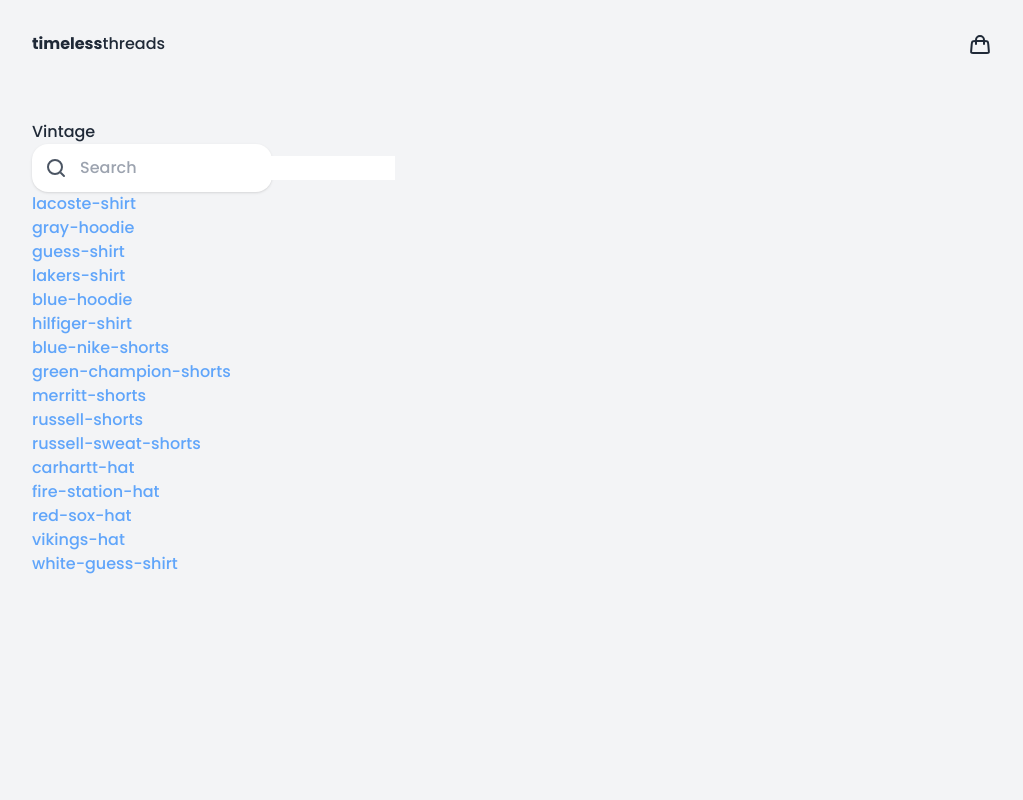
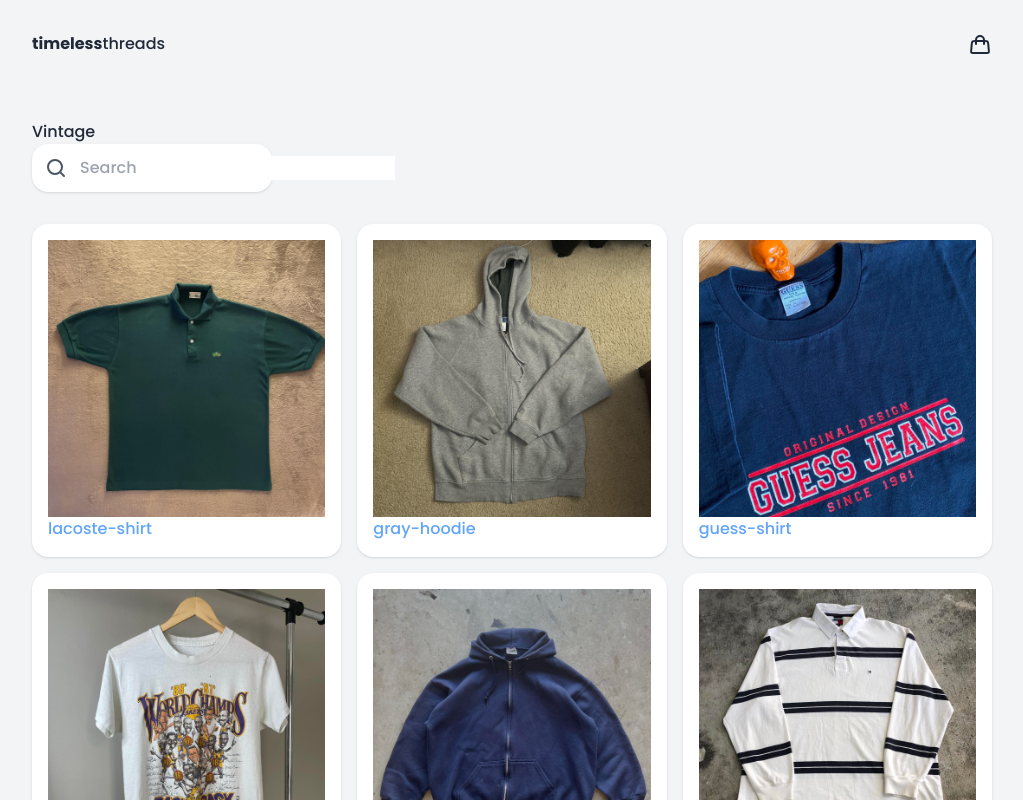
Before and after one commit to jaxonhill/minimalist-ecommerce-store, a Next.js app: page / in a window 1280 px wide. Shown: the top 800 px of the page, without its empty margins (128-1151 px from the left). Built offline with nearby package versions, Linux system fonts and the light colour scheme.

Commit message:
Add images to homepage, rough styling

```diff
--- a/components/ProductCard.js
+++ b/components/ProductCard.js
@@ -1,8 +1,10 @@
 import Link from "next/link";
+import Image from "next/image";
 
 export default function ProductCard({ product }) {
     return (
-        <div key={product.id}>
+        <div className="w-full bg-white rounded-2xl shadow p-4" key={product.id}>
+            <Image src={product.imgPath} width={400} height={400} />
             <Link className="text-blue-400 hover:underline" href={`/products/${encodeURIComponent(product.slug)}`}>
                 {product.slug}
             </Link>
--- a/components/ProductSection.js
+++ b/components/ProductSection.js
@@ -12,7 +12,7 @@
     })
 
     return (
-        <div>
+        <div className="w-full grid grid-cols-3 gap-4 mt-8">
             {productsToDisplay.map(product => <ProductCard key={product.id} product={product} />)}
         </div>
     )
```
